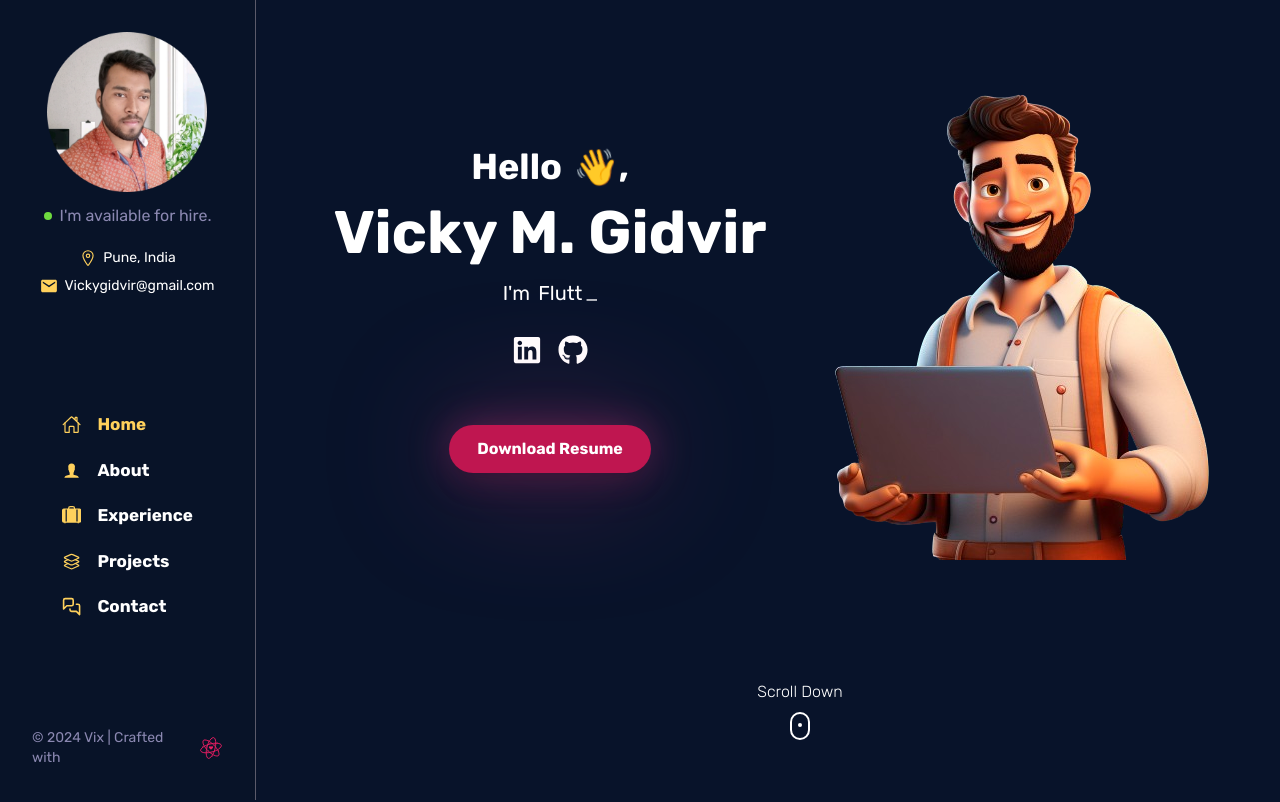
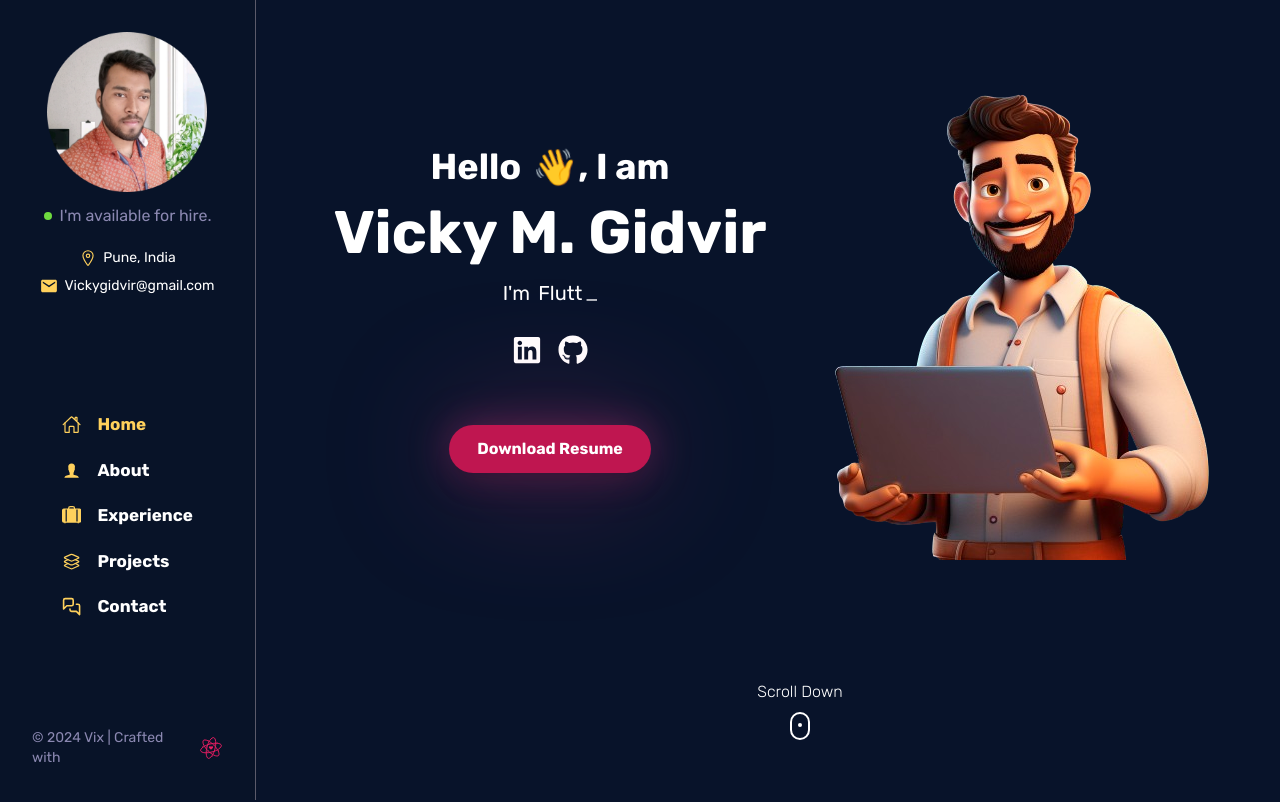
Before and after one commit to vickygidvir/vickygidvir.github.io, a React (Vite) app: page / in a window 1280 px wide. Shown: the top 802 px of the page. Built offline with nearby package versions, Linux system fonts and the light colour scheme.

Commit message:
added missing text

```diff
--- a/src/Components/Home.jsx
+++ b/src/Components/Home.jsx
@@ -12,7 +12,7 @@ const Home = () => {
 
 				<div className='flex flex-col lg:flex-row items-center justify-center'>
 					<div data-aos="fade-down" data-aos-delay="400" className='flex items-center flex-col justify-center text-white  gap-3 lg:gap-4'>
-						<div className='text-4xl font-bold flex '>Hello <h2 className='animate-waving-hand ml-3'> 👋 </h2>, </div>
+						<div className='text-4xl font-bold flex '>Hello <h2 className='animate-waving-hand ml-3'> 👋 </h2>, I am </div>
 						<h1 className='font-bold text-4xl lg:text-6xl '>Vicky M. Gidvir</h1>
 						<span className='flex gap-2 text-xl'>I'm<h2 className=' overflow-hidden whitespace-nowrap text-md text-white'><Typewriter
 							words={['Frontend Developer', 'Flutter Developer', 'UI Developer', 'React Developer']}
```
